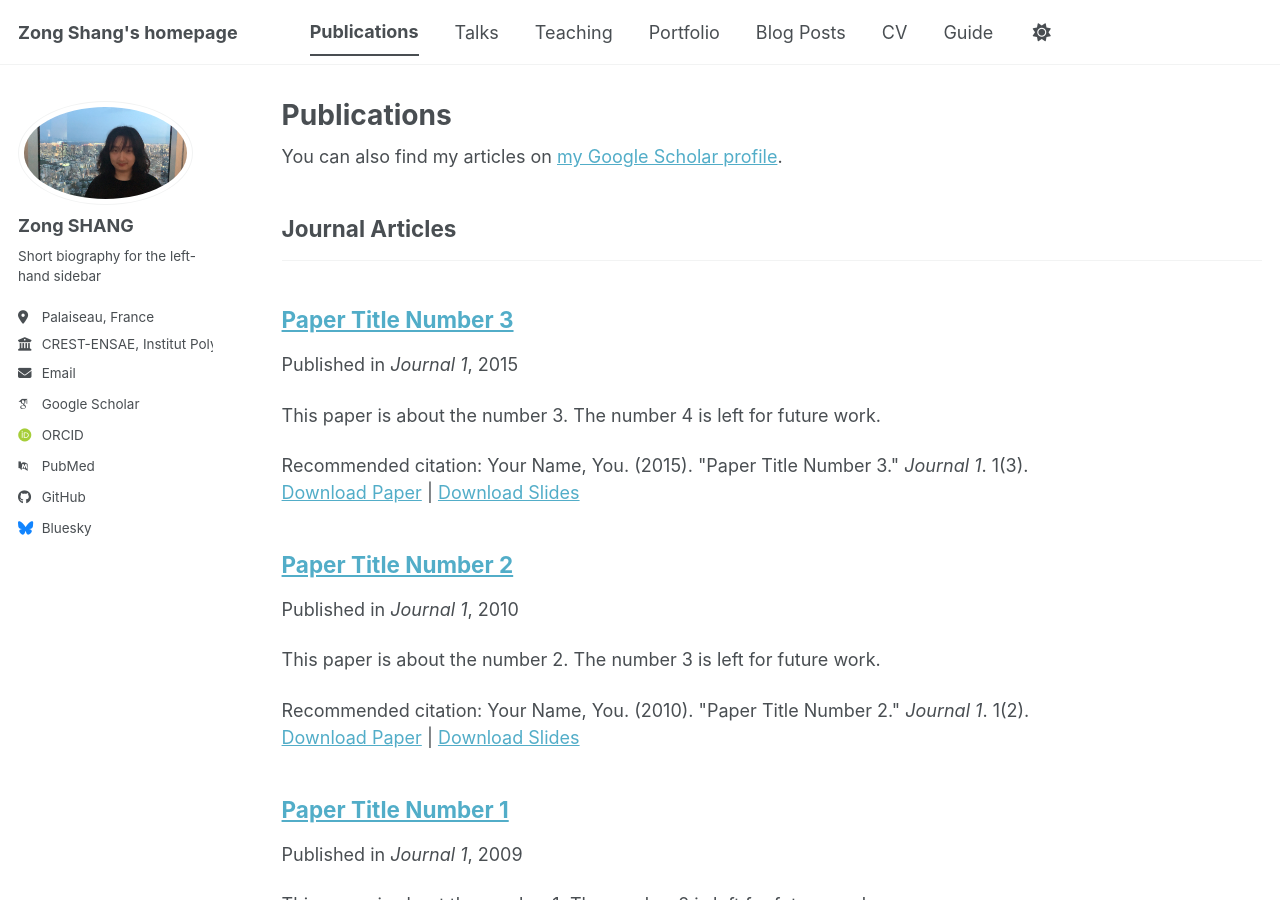
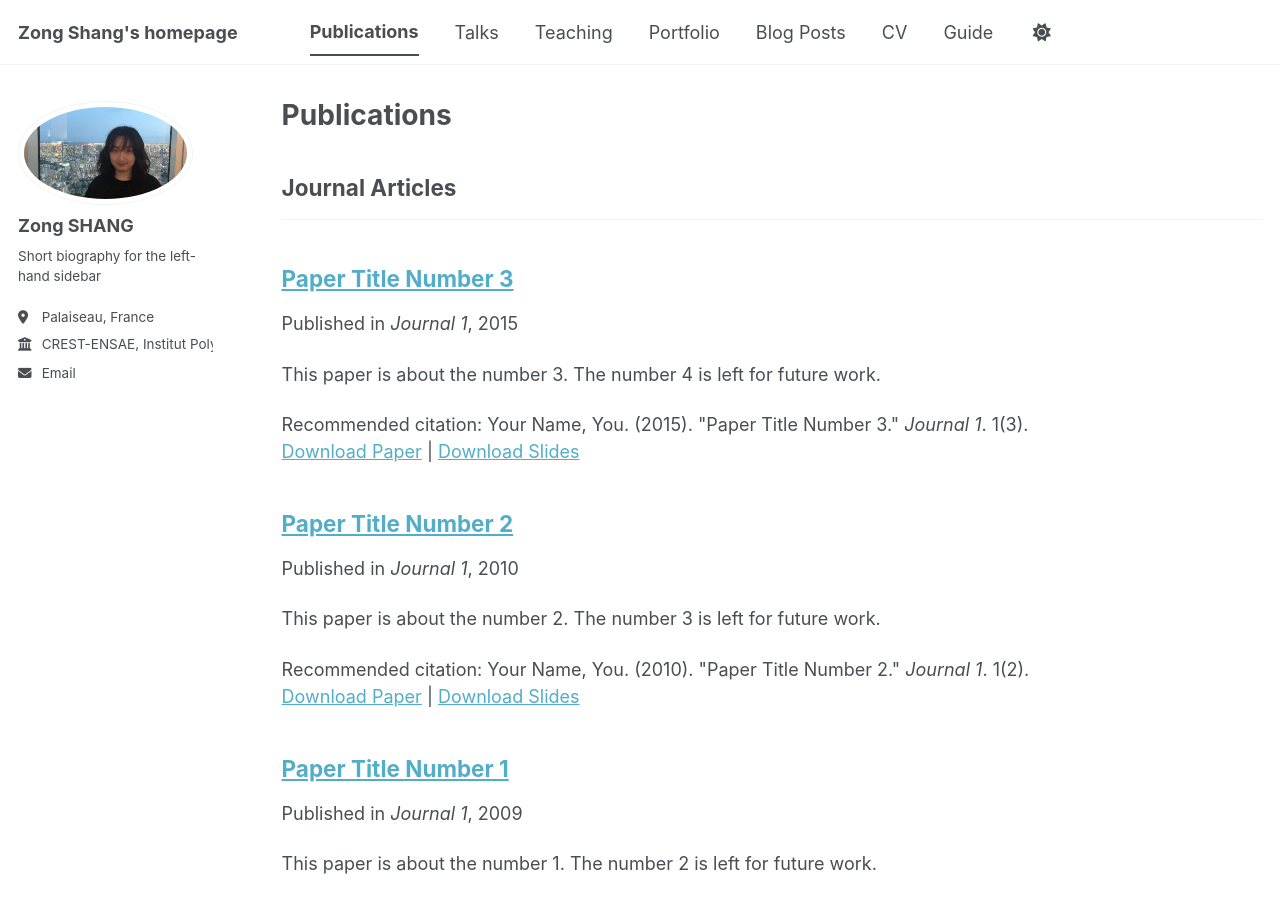
Before and after one commit to zong-shang/zong-shang.github.io, a Jekyll site: the page built from _pages/publications.html, in a window 1280 px wide and 900 px high. Built offline with Jekyll 4.4.1, drawn with Linux system fonts in a browser that asks for light colours; some web fonts are replaced; a script bundle is joined from its source files by our own code; library files that are not in the unit come from our copies; some of the changed lines change nothing that is shown.

Commit message:
Update _config.yml

```diff
--- a/_config.yml
+++ b/_config.yml
@@ -34,14 +34,14 @@
 
   # Academic websites
   academia         : # URL
-  arxiv            : # URL - Update with the correct link to your profile
-  googlescholar    : "https://scholar.google.com/citations?user=PS_CX0AAAAAJ"
+  arxiv            : # URL
+  googlescholar    : # URL
   inspire-hep      : # URL
   impactstory      : # URL
-  orcid            : "https://orcid.org/yourorcidurl"
+  orcid            : # URL
   semantic         : # URL
   ssrn             : # URL
-  pubmed           : "https://www.ncbi.nlm.nih.gov/pubmed/?term=john+snow"
+  pubmed           : # URL
   researchgate     : # URL
   scopus           : # URL
   zotero           : # URL
@@ -51,13 +51,13 @@
   bitbucket        : # Username - Update with your username on the site
   codepen          : # Username
   dribbble         : # Username
-  github           : "academicpages"
+  github           : # Username
   kaggle           : # Username
   stackoverflow    : # User number or user number and name (i.e., use "1" or "1/jeff-atwood")
 
   # Social media
   artstation       : # Username
-  bluesky          : "bsky.app" # Replace this with you Bluesky username
+  bluesky          : # Username
   facebook         : # Username
   flickr           : # Username
   foursquare       : # Username
```
